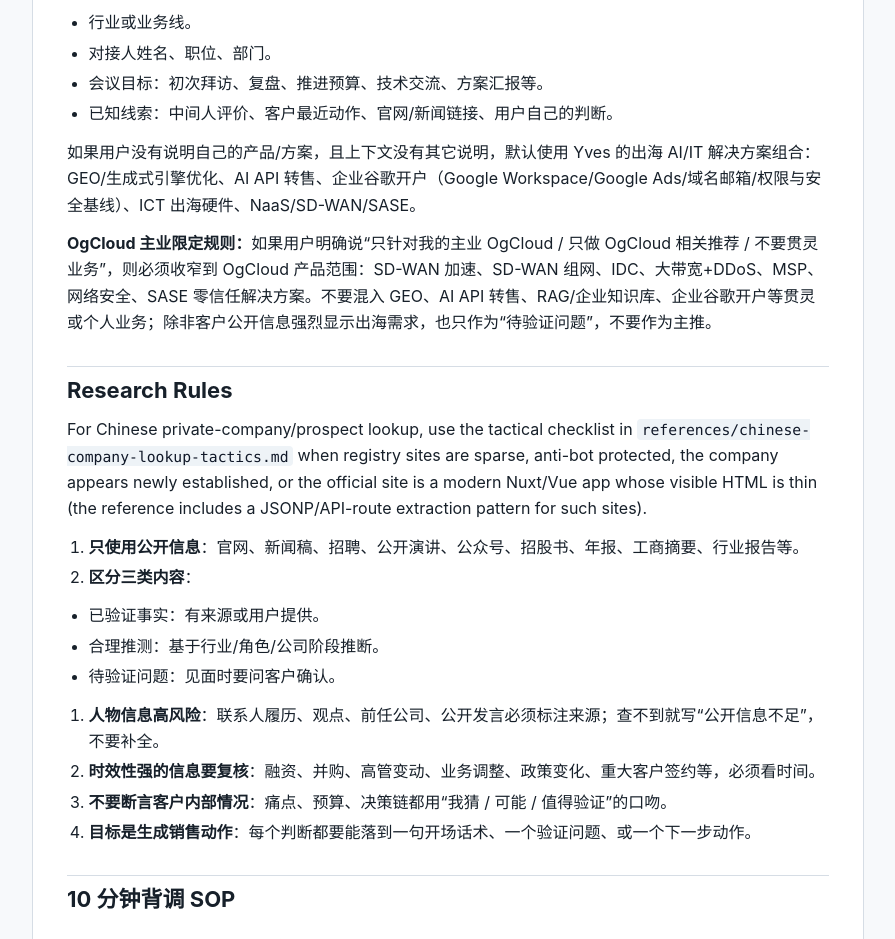
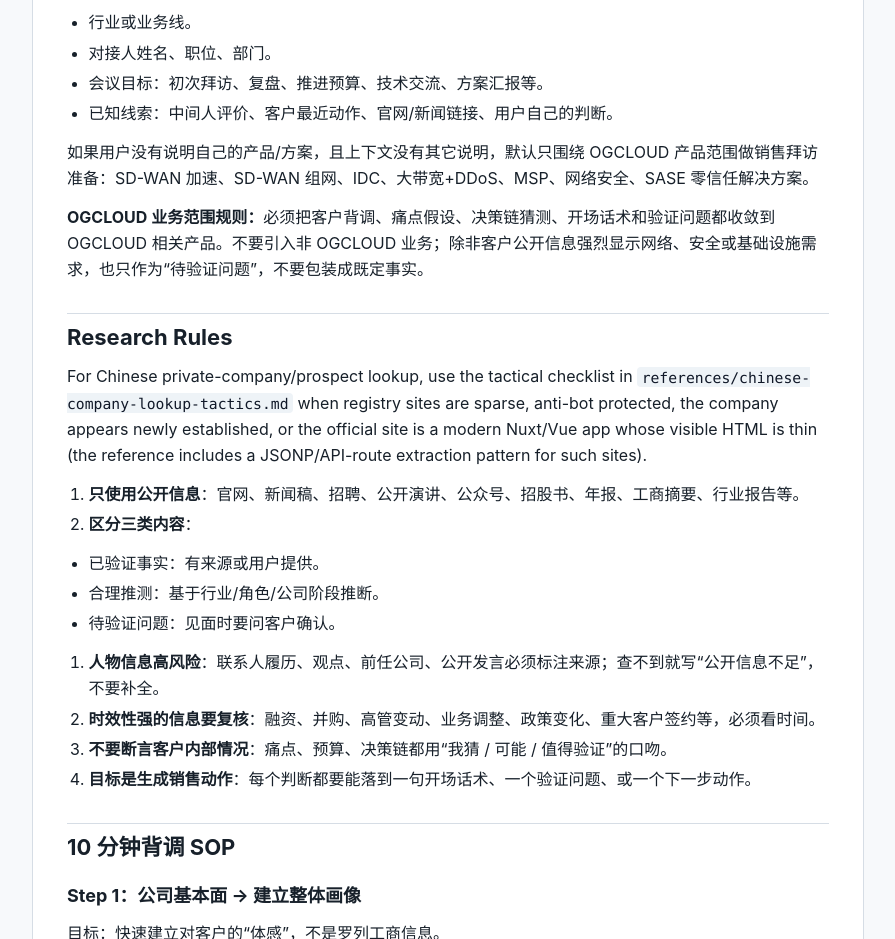
Before and after one commit to Sejourleo/cddforogsales, a plain HTML site: page index.html in a window 1280 px wide. Shown: the part 1600-2539 px from the top of the page, without its empty margins (48-943 px from the left). Drawn offline with Linux system fonts and the light colour scheme.

Commit message:
Scope skill to OGCLOUD sales

```diff
--- a/index.html
+++ b/index.html
@@ -312,8 +312,8 @@
 <li>会议目标：初次拜访、复盘、推进预算、技术交流、方案汇报等。</li>
 <li>已知线索：中间人评价、客户最近动作、官网/新闻链接、用户自己的判断。</li>
 </ul>
-<p>如果用户没有说明自己的产品/方案，且上下文没有其它说明，默认使用 Yves 的出海 AI/IT 解决方案组合：GEO/生成式引擎优化、AI API 转售、企业谷歌开户（Google Workspace/Google Ads/域名邮箱/权限与安全基线）、ICT 出海硬件、NaaS/SD-WAN/SASE。</p>
-<p><strong>OgCloud 主业限定规则：</strong>如果用户明确说“只针对我的主业 OgCloud / 只做 OgCloud 相关推荐 / 不要贯灵业务”，则必须收窄到 OgCloud 产品范围：SD-WAN 加速、SD-WAN 组网、IDC、大带宽+DDoS、MSP、网络安全、SASE 零信任解决方案。不要混入 GEO、AI API 转售、RAG/企业知识库、企业谷歌开户等贯灵或个人业务；除非客户公开信息强烈显示出海需求，也只作为“待验证问题”，不要作为主推。</p>
+<p>如果用户没有说明自己的产品/方案，且上下文没有其它说明，默认只围绕 OGCLOUD 产品范围做销售拜访准备：SD-WAN 加速、SD-WAN 组网、IDC、大带宽+DDoS、MSP、网络安全、SASE 零信任解决方案。</p>
+<p><strong>OGCLOUD 业务范围规则：</strong>必须把客户背调、痛点假设、决策链猜测、开场话术和验证问题都收敛到 OGCLOUD 相关产品。不要引入非 OGCLOUD 业务；除非客户公开信息强烈显示网络、安全或基础设施需求，也只作为“待验证问题”，不要包装成既定事实。</p>
 <h3>Research Rules</h3>
 <p>For Chinese private-company/prospect lookup, use the tactical checklist in <code>references/chinese-company-lookup-tactics.md</code> when registry sites are sparse, anti-bot protected, the company appears newly established, or the official site is a modern Nuxt/Vue app whose visible HTML is thin (the reference includes a JSONP/API-route extraction pattern for such sites).</p>
 <ol>
```
Also changed, not shown: 1 other file.
